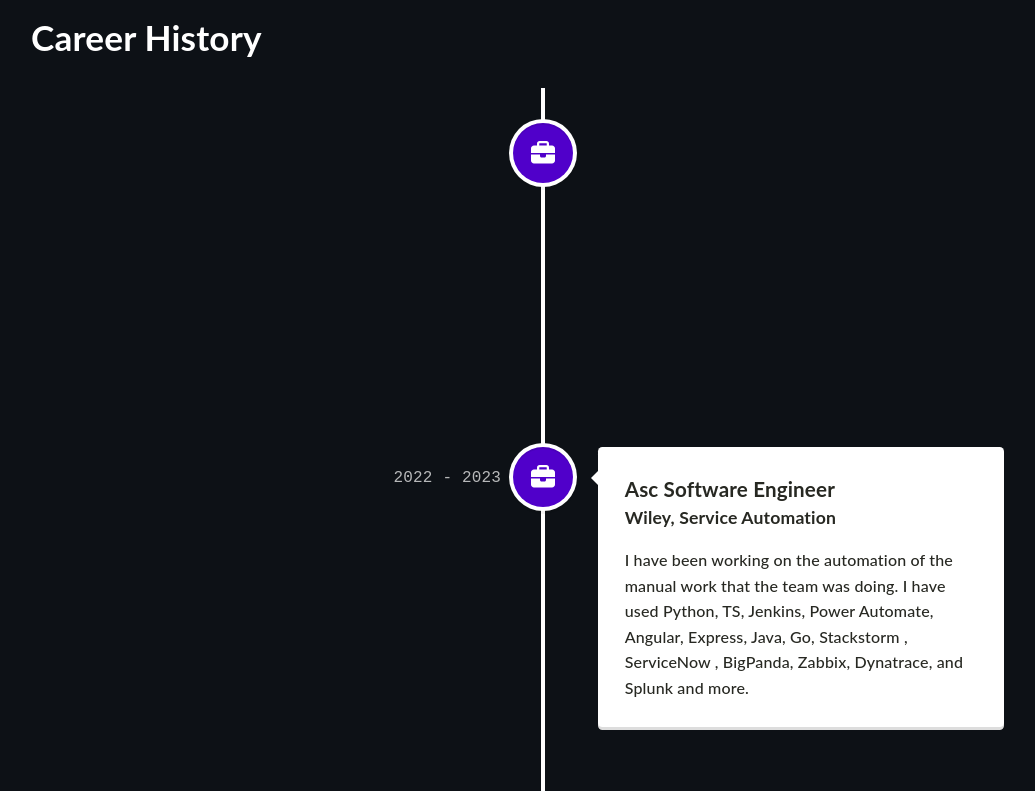
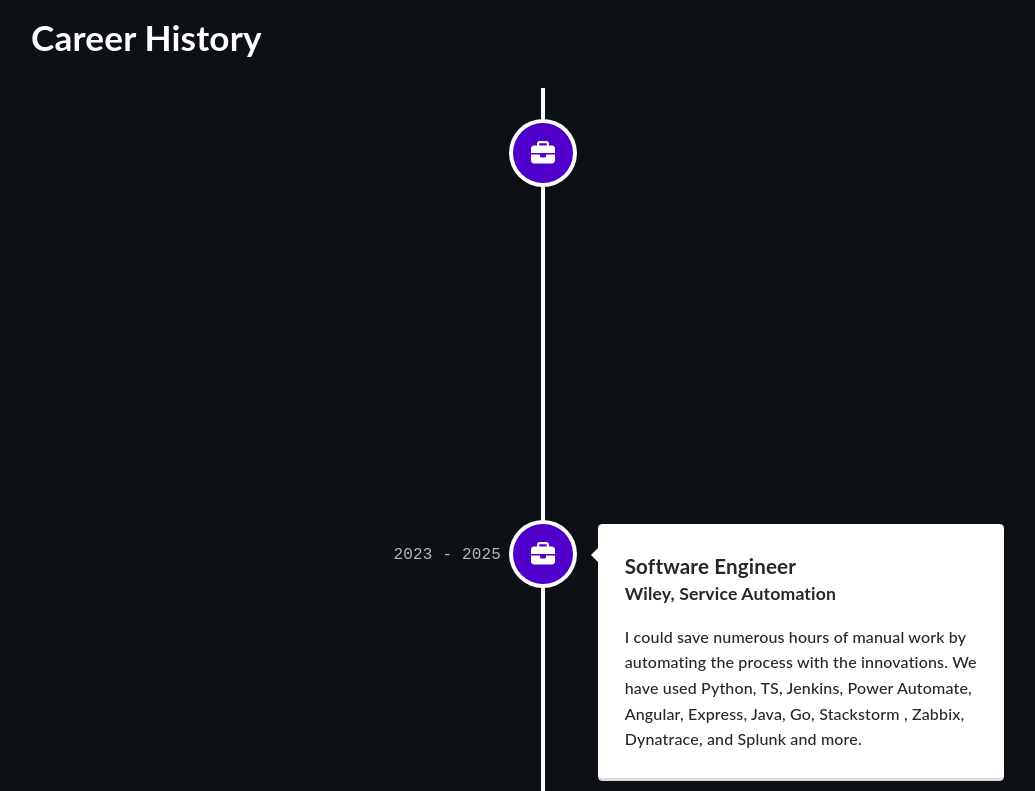
Before and after one commit to dilshanSankalpa/dilshansankalpa.github.io, a React (Create React App) app: page / in a window 1280 px wide. Shown: the part 1680-2471 px from the top of the page, without its empty margins (97-1132 px from the left). Built offline with nearby package versions, Linux system fonts and the light colour scheme.

Commit message:
included new experience in new job

```diff
--- a/src/components/Timeline.tsx
+++ b/src/components/Timeline.tsx
@@ -16,7 +16,21 @@
             className="vertical-timeline-element--work"
             contentStyle={{ background: 'white', color: 'rgb(39, 40, 34)' }}
             contentArrowStyle={{ borderRight: '7px solid  white' }}
-            date="2023 - present"
+            date="2025 - Present"
+            iconStyle={{ background: '#5000ca', color: 'rgb(39, 40, 34)' }}
+            icon={<FontAwesomeIcon icon={faBriefcase} />}
+          >
+            <h3 className="vertical-timeline-element-title">Software Engineer</h3>
+            <h4 className="vertical-timeline-element-subtitle">Sitecore - Search, Dataplatform</h4>
+            <p>
+              I am responsible for maintaining and contributing to an intelligent search system designed to power search functionality within e-commerce platforms and content applications. My role encompasses software engineering, data engineering and DevOps responsibilities to ensure the system's reliability, scalability, and performance.
+            </p>
+          </VerticalTimelineElement>
+          <VerticalTimelineElement
+            className="vertical-timeline-element--work"
+            contentStyle={{ background: 'white', color: 'rgb(39, 40, 34)' }}
+            contentArrowStyle={{ borderRight: '7px solid  white' }}
+            date="2023 - 2025"
             iconStyle={{ background: '#5000ca', color: 'rgb(39, 40, 34)' }}
             icon={<FontAwesomeIcon icon={faBriefcase} />}
           >
```
